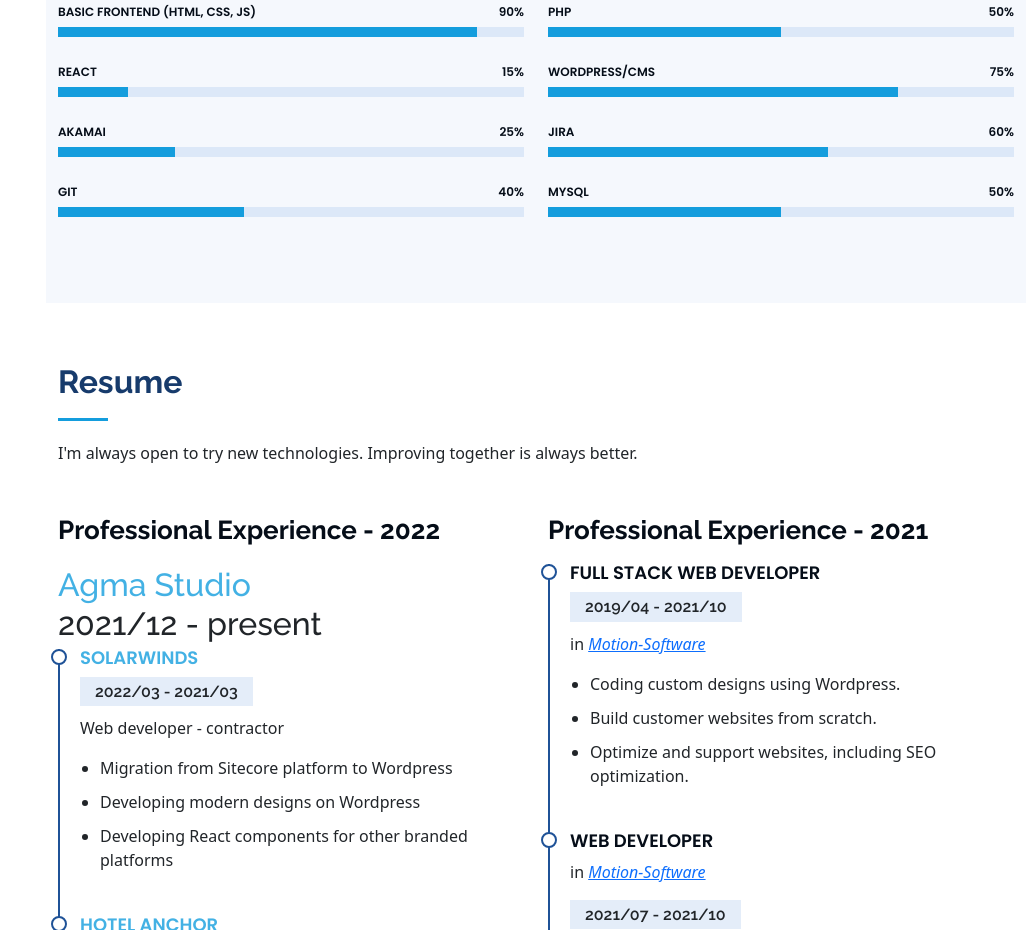
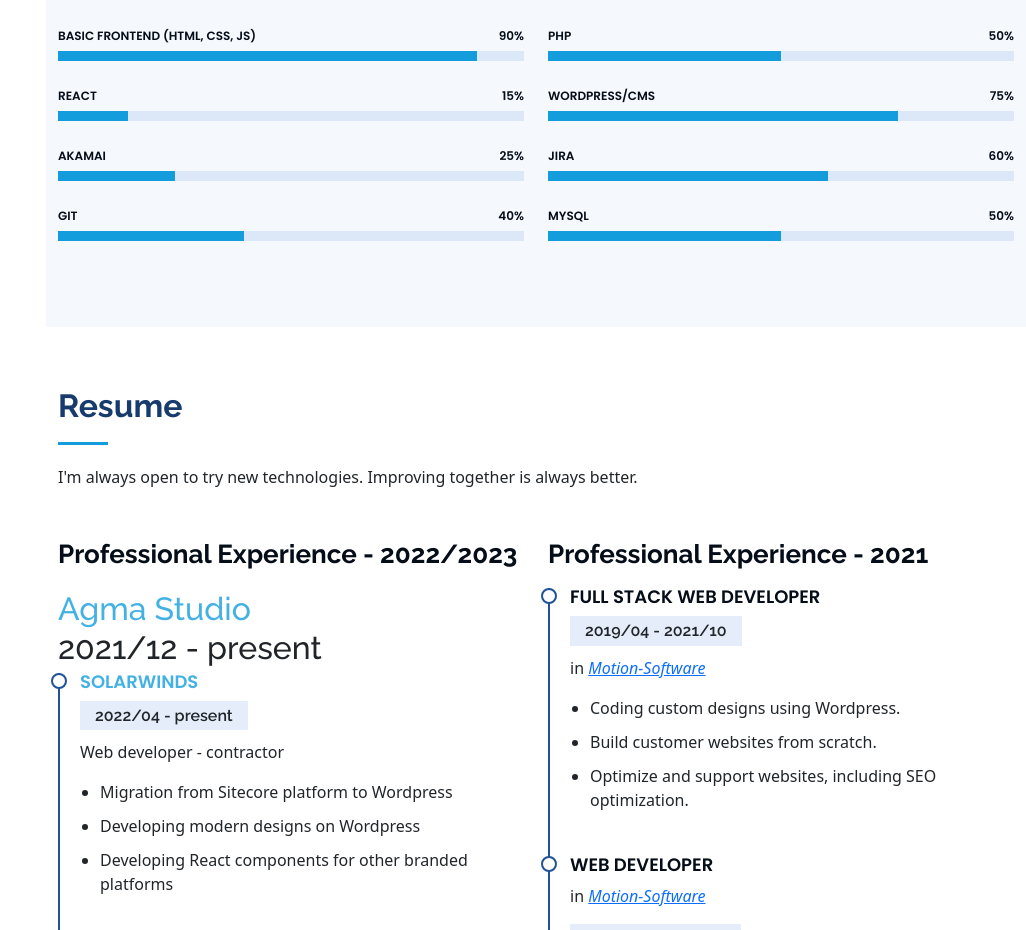
Before and after one commit to KrisKurtashev/digital-CoVer, a plain HTML site: page index.html in a window 1280 px wide. Shown: the part 1698-2628 px from the top of the page, without its empty margins (254-1280 px from the left). Drawn offline with Linux system fonts and the light colour scheme.

Commit message:
date updates

```diff
--- a/index.html
+++ b/index.html
@@ -84,7 +84,7 @@
             For almost four years I have been developing hi-end software to private clients. I enjoy working in teams where we QA our code, try to improve standards and create beautiful code.
           </p>
         </div>
-
+f
         <div class="row">
           <div class="col-lg-4" data-aos="fade-right">
             <img src="assets/img/profile-image.webp" class="img-fluid" alt="">
@@ -211,12 +211,12 @@
 
         <div class="row">
            <div class="col-lg-6" data-aos="fade-up">
-            <h3 class="resume-title">Professional Experience - 2022</h3>
+            <h3 class="resume-title">Professional Experience - 2022/2023</h3>
             <h2> <a class="btn-h" href="https://www.agmastudio.com/en/" target="_blank">Agma Studio</a> <br/> 2021/12  - present </h2>
 
             <div class="resume-item">
               <h4><a class="btn-h" href="https://www.solarwinds.com/" target="_blank">Solarwinds</a></h4>
-              <h5>2022/03 - 2021/03</h5>
+              <h5>2022/04 - present</h5>
               <p> Web developer - contractor</p>
 
               <ul>
```
